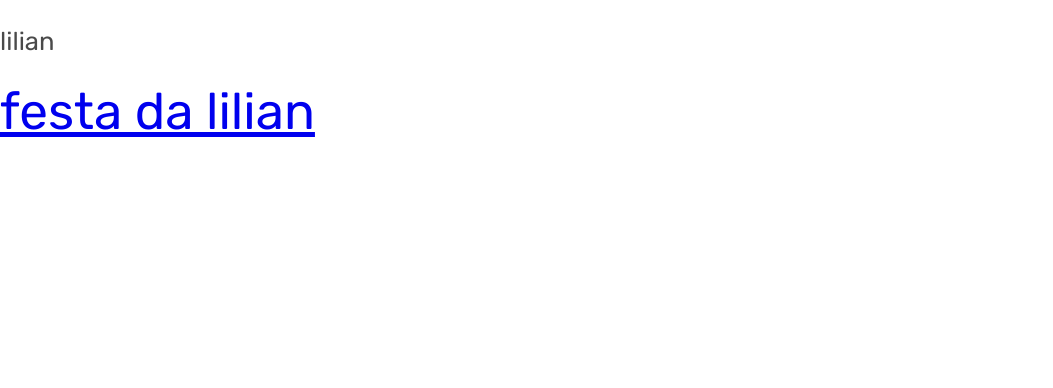
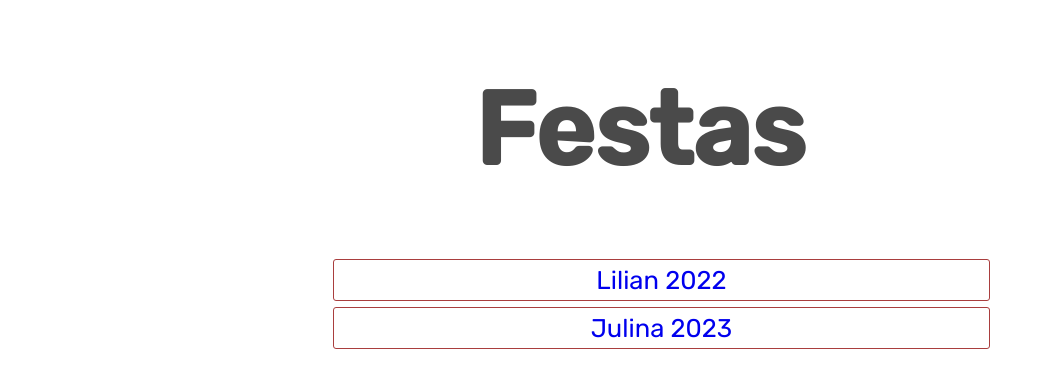
Before and after one commit to alexandregaudencio/EventItemConfirm, a website with bundled scripts: page index.html in a window 1280 px wide. Shown: the whole page, without its empty margins (0-1053 px from the left). Built offline with nearby package versions, Linux system fonts and the light colour scheme.

Commit message:
refact: data acess and view load

```diff
--- a/index.html
+++ b/index.html
@@ -7,12 +7,42 @@
     <link href="./style.css" rel="stylesheet" />
     <link rel="preconnect" href="https://fonts.googleapis.com" />
     <link rel="preconnect" href="https://fonts.gstatic.com" crossorigin />
-    <link href="https://fonts.googleapis.com/css2?family=Rubik:ital,wght@0,400;0,500;1,400&display=swap" rel="stylesheet" />
+    <link
+      href="https://fonts.googleapis.com/css2?family=Rubik:ital,wght@0,400;0,500;1,400&display=swap"
+      rel="stylesheet"
+    />
     <script type="module" src="./main.js"></script>
     <title>Lista de Itens de festa</title>
   </head>
   <body>
-    <p>lilian</p>
-    <a href="./festaLilian2022/page.html"> festa da lilian</a>
+    <h1>Festas</h1>
+
+    <div class="item-list">
+      <div class="item">
+        <a href="./festaLilian2022/page.html"> Lilian 2022</a>
+      </div>
+      <div class="item">
+        <a href="./festaLilian2022/page.html"> Julina 2023</a>
+      </div>
+    </div>
+
   </body>
+
+  <style>
+    /* body {
+      text-align: center;
+    } */
+    h1 {
+      text-align: center;
+    }
+    div {
+      text-align: center;
+      width: 100vw;
+    }
+
+     a {
+      text-decoration: none;
+
+    }
+  </style>
 </html>
--- a/festaLilian2022/main.js
+++ b/main.js
@@ -9,12 +9,9 @@ import {
   update,
 } from "https://www.gstatic.com/firebasejs/9.17.1/firebase-database.js";
 
-
-
 const nameField = document.querySelector("#name-field");
 const listConteiner = document.querySelector(".item-list");
 const listOutConteiner = document.querySelector(".item-out-list");
-
 
 const firebaseConfig = {
   apiKey: "AIzaSyB6mgn9b8NiWJX45Pv8qb3uI9LBPAYDFyc",
@@ -31,7 +28,7 @@ const app = initializeApp(firebaseConfig);
 const database = getDatabase(app);
 const dbRef = ref(database);
 var escolheu = false;
-const dataBasePath = "itensFestaLilian2022/";
+var dataBasePath = "";
 
 function ChooseItem(item, person) {
   const updates = {};
@@ -208,10 +205,12 @@ function Confirmation(element) {
   }
 }
 
-window.ClickItem = ClickItem;
 
-nameField.value = "junior";
-nameField.value = prompt("Primeiro, digite seu nome: ");
-
-GenerateItemList();
-GenerateItemOutList();
+export function Initialize(path) {
+console.log(path)
+  dataBasePath = path;
+  window.ClickItem = ClickItem;
+  GenerateItemList();
+  GenerateItemOutList();
+  nameField.value = prompt("Primeiro, digite seu nome: ");
+}
```
